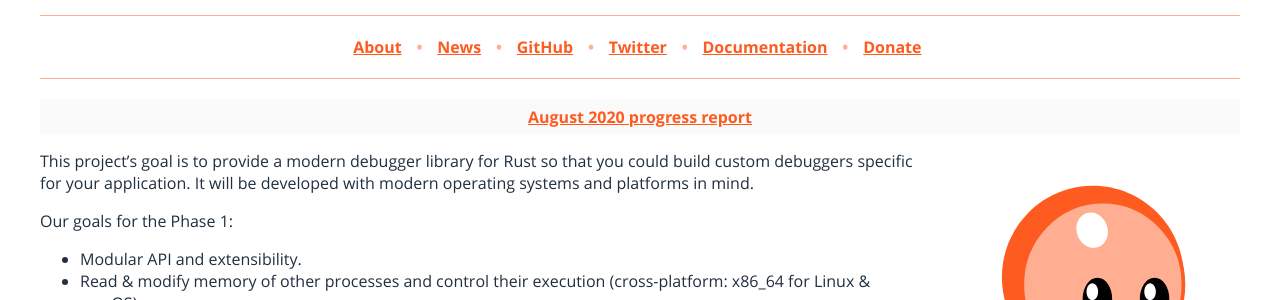
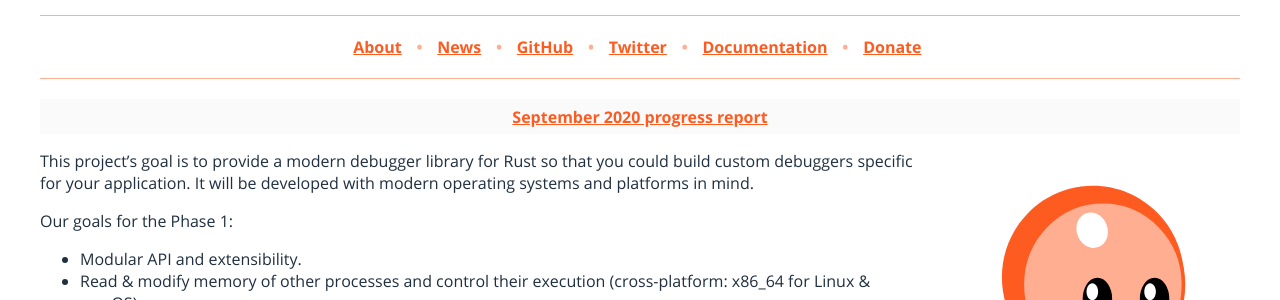
Before and after one commit to headcrab-rs/headcrab-rs.github.io, a Jekyll site: the page built from index.md, in a window 1280 px wide. Shown: the part 133-433 px from the top of the page. Built offline with Jekyll 4.4.1, drawn with Linux system fonts in a browser that asks for light colours.

Commit message:
Publish September update

```diff
--- a/index.md
+++ b/index.md
@@ -3,7 +3,7 @@ layout: default
 title: Headcrab, a modern Rust debugger library
 ---
 
-<div class="banner"><a href="/2020/08/31/august-update.html">August 2020 progress report</a></div>
+<div class="banner"><a href="/2020/10/01/september-update.html">September 2020 progress report</a></div>
 
 <img src="/static/headcrab.svg" style="width: 220pt; float: right; margin-left: 10pt;" />
 
```
Also changed, not shown: _posts/2020-10-01-september-update.md (renamed from drafts/2020-10-01-september-update.md).
